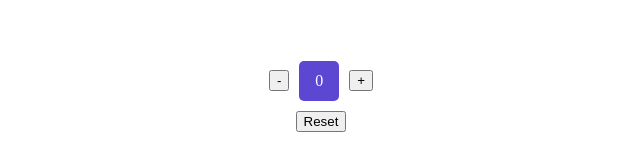
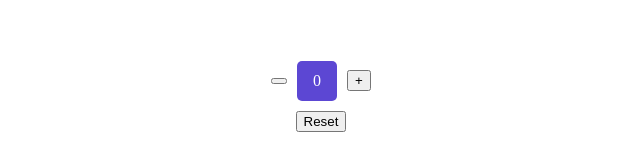
Before and after one commit to Sabrinabendraoua/React-counter, a React (Vite) app: page / in a window 1280 px wide. Shown: the part 309-469 px from the top of the page, without its empty margins (319-959 px from the left). Built offline with nearby package versions, Linux system fonts and the light colour scheme.

Commit message:
delete - and +

```diff
--- a/src/App.css
+++ b/src/App.css
@@ -24,3 +24,6 @@ p {
   border-radius: 5px;
   color: white;
 }
+button {
+  text-decoration: none;
+}
--- a/src/components/Increment.jsx
+++ b/src/components/Increment.jsx
@@ -5,7 +5,7 @@ const increment = (props) => {
         props.setCounter(props.counter + 1);
       }}
     >
-      +
+      {props.counter === 10 ? " " : "+"}
     </button>
   );
 };
--- a/src/components/Update.jsx
+++ b/src/components/Update.jsx
@@ -7,7 +7,7 @@ const update = (props) => {
         }
       }}
     >
-      -
+      {props.counter === 0 ? " " : "-"}
     </button>
   );
 };
```
